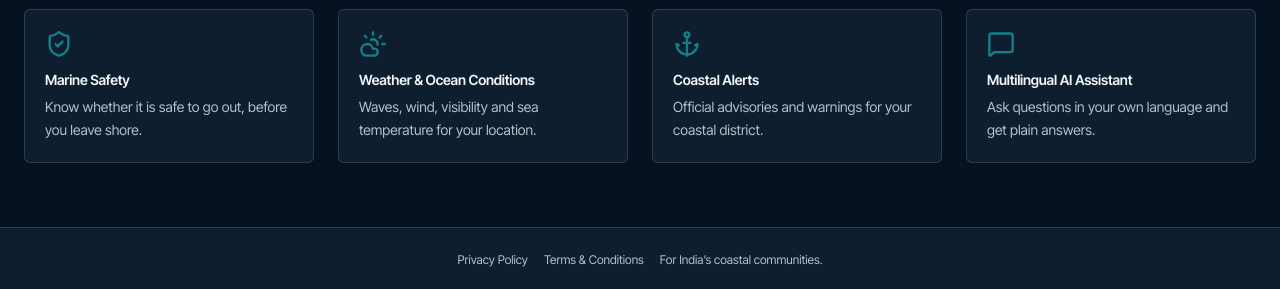
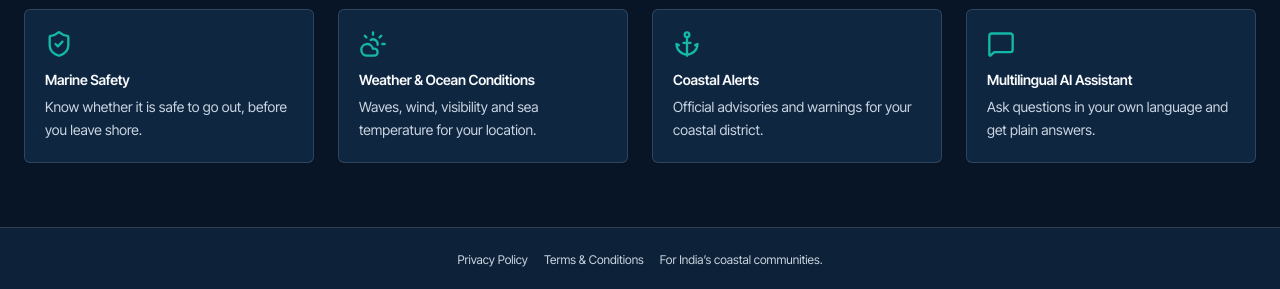
Before and after one commit to Darshilmodi15/Team-OrbitX-SIH-26, a React (Vite) app in the folder frontend/: page / in a window 1280 px wide. Shown: the part 595-884 px from the top of the page. Built offline with nearby package versions, Linux system fonts and the light colour scheme; no server answers.

Commit message:
fix(dark-mode): resolve all text contrast and readability issues across dashboard and dark theme

```diff
--- a/frontend/src/components/ControlBar.tsx
+++ b/frontend/src/components/ControlBar.tsx
@@ -1,5 +1,6 @@
 import React from 'react';
 import { INDIAN_PORTS, REGIONAL_LANGUAGES, TRANSLATIONS } from '../data/maritimeData';
+import { getLocalizedPort } from '../data/localizedGeo';
 import type { Port } from '../data/maritimeData';
 import { Globe, MapPin, ExternalLink, Activity, Cpu, Landmark } from 'lucide-react';
 
@@ -44,11 +45,14 @@ export const ControlBar: React.FC<ControlBarProps> = ({
               aria-label="Select Port Location"
               className="w-full h-9 bg-white text-slate-800 text-xs font-medium rounded-xl pl-9 pr-8 border border-slate-300 hover:border-slate-400 focus:outline-none focus:ring-2 focus:ring-teal-600/20 focus:border-teal-600 shadow-xs cursor-pointer appearance-none transition whitespace-nowrap"
             >
-              {INDIAN_PORTS.map((port) => (
-                <option key={port.id} value={port.id}>
-                  {port.name} ({port.state})
-                </option>
-              ))}
+              {INDIAN_PORTS.map((port) => {
+                const loc = getLocalizedPort(port, currentLang);
+                return (
+                  <option key={port.id} value={port.id}>
+                    {loc.name} ({port.state})
+                  </option>
+                );
+              })}
             </select>
             <span className="absolute right-3 top-1/2 -translate-y-1/2 text-slate-400 pointer-events-none text-[10px]">▼</span>
           </div>
--- a/frontend/src/components/TopHeader.tsx
+++ b/frontend/src/components/TopHeader.tsx
@@ -1,6 +1,7 @@
 import React from 'react';
 import { ShieldCheck, ShieldAlert, AlertTriangle, Bell, MapPin, Globe, Settings, ChevronLeft, Landmark } from 'lucide-react';
 import { INDIAN_PORTS, REGIONAL_LANGUAGES, TRANSLATIONS } from '../data/maritimeData';
+import { getLocalizedPort } from '../data/localizedGeo';
 import type { WeatherMetrics, Port } from '../data/maritimeData';
 
 interface TopHeaderProps {
@@ -121,11 +122,14 @@ export const TopHeader: React.FC<TopHeaderProps> = ({
               aria-label="Select Port"
               className="h-8 bg-white text-slate-700 text-[11px] font-medium rounded-lg pl-7 pr-6 border border-slate-200 hover:border-slate-300 focus:outline-none focus:border-teal-500 cursor-pointer appearance-none transition max-w-[180px]"
             >
-              {INDIAN_PORTS.map((port) => (
-                <option key={port.id} value={port.id}>
-                  {port.name}
-                </option>
-              ))}
+              {INDIAN_PORTS.map((port) => {
+                const loc = getLocalizedPort(port, currentLang);
+                return (
+                  <option key={port.id} value={port.id}>
+                    {loc.name}
+                  </option>
+                );
+              })}
             </select>
           </div>
         )}
--- a/frontend/src/components/orca/AppShell.tsx
+++ b/frontend/src/components/orca/AppShell.tsx
@@ -65,10 +65,10 @@ export function AppShell({ children }: { children: ReactNode }) {
           </div>
         </div>
         {location?.label && (
-          <div className="border-t border-border bg-surface">
+          <div className="border-t border-border bg-surface text-surface-foreground">
             <div className="orca-container flex h-9 items-center justify-between gap-2 text-xs">
-              <span className="truncate text-surface-foreground">{location.label}</span>
-              <Link to="/location" className="shrink-0 font-medium text-secondary underline-offset-2 hover:underline">
+              <span className="truncate font-medium text-foreground">{location.label}</span>
+              <Link to="/location" className="shrink-0 font-semibold text-secondary hover:text-secondary/80 underline-offset-2 hover:underline">
                 {t("loc.change")}
               </Link>
             </div>
--- a/frontend/src/components/orca/SafetyStatus.tsx
+++ b/frontend/src/components/orca/SafetyStatus.tsx
@@ -21,13 +21,13 @@ export function SafetyStatusCard({ level, note }: { level: SafetyLevel; note?: s
 
   return (
     <section className={cn("rounded-md border p-4", cls)} aria-live="polite">
-      <p className="text-xs font-medium uppercase tracking-wide opacity-80">{t("status.title")}</p>
+      <p className="text-xs font-semibold uppercase tracking-wide text-foreground/90">{t("status.title")}</p>
       <div className="mt-2 flex items-start gap-3">
         <Icon className="mt-0.5 size-7 shrink-0" aria-hidden />
         <div className="min-w-0">
-          <h2 className="text-xl font-semibold leading-tight">{t(label)}</h2>
-          <p className="mt-1 text-sm text-foreground/80">{t(desc)}</p>
-          {note && <p className="mt-1 text-xs text-foreground/70">{note}</p>}
+          <h2 className="text-xl font-bold leading-tight text-foreground">{t(label)}</h2>
+          <p className="mt-1 text-sm font-medium text-foreground/90">{t(desc)}</p>
+          {note && <p className="mt-1 text-xs text-foreground/80">{note}</p>}
         </div>
       </div>
     </section>
--- a/frontend/src/index.css
+++ b/frontend/src/index.css
@@ -5,7 +5,7 @@
 
 /*
  * ORCA Marine AI design system.
- * Maritime, operational, restrained. All colors are oklch tokens.
+ * Maritime, operational, accessible high-contrast tokens.
  */
 
 @theme inline {
@@ -56,87 +56,90 @@
   color-scheme: light;
   --radius: 0.375rem;
 
-  --background: oklch(0.984 0.004 240);
-  --foreground: oklch(0.21 0.045 250);
+  --background: #F8FAFC;
+  --foreground: #0F172A;
 
-  --surface: oklch(0.96 0.008 235);
-  --surface-foreground: oklch(0.21 0.045 250);
+  --surface: #F1F5F9;
+  --surface-foreground: #0F172A;
 
-  --card: oklch(1 0 0);
-  --card-foreground: oklch(0.21 0.045 250);
-  --popover: oklch(1 0 0);
-  --popover-foreground: oklch(0.21 0.045 250);
+  --card: #FFFFFF;
+  --card-foreground: #0F172A;
+  --popover: #FFFFFF;
+  --popover-foreground: #0F172A;
 
   /* Deep navy */
-  --primary: oklch(0.32 0.075 252);
-  --primary-foreground: oklch(0.985 0.005 240);
+  --primary: #0F3254;
+  --primary-foreground: #F8FAFC;
 
   /* Marine teal */
-  --secondary: oklch(0.55 0.085 205);
-  --secondary-foreground: oklch(0.99 0.005 220);
+  --secondary: #0D9488;
+  --secondary-foreground: #FFFFFF;
 
-  --muted: oklch(0.955 0.008 235);
-  --muted-foreground: oklch(0.48 0.03 250);
+  --muted: #F1F5F9;
+  --muted-foreground: #64748B;
 
   /* Safety cyan */
-  --accent: oklch(0.72 0.11 210);
-  --accent-foreground: oklch(0.2 0.05 250);
+  --accent: #0284C7;
+  --accent-foreground: #FFFFFF;
 
-  --destructive: oklch(0.53 0.2 27);
-  --destructive-foreground: oklch(0.98 0.005 240);
+  --destructive: #EF4444;
+  --destructive-foreground: #FFFFFF;
 
-  --border: oklch(0.9 0.012 240);
-  --input: oklch(0.9 0.012 240);
-  --ring: oklch(0.55 0.085 205);
+  --border: #E2E8F0;
+  --input: #E2E8F0;
+  --ring: #0D9488;
 
-  --safe: oklch(0.53 0.13 152);
-  --safe-foreground: oklch(0.99 0.005 150);
-  --safe-surface: oklch(0.95 0.04 152);
+  --safe: #16A34A;
+  --safe-foreground: #FFFFFF;
+  --safe-surface: #DCFCE7;
 
-  --caution: oklch(0.68 0.15 72);
-  --caution-foreground: oklch(0.2 0.05 60);
-  --caution-surface: oklch(0.96 0.05 82);
+  --caution: #D97706;
+  --caution-foreground: #FFFFFF;
+  --caution-surface: #FEF3C7;
 
-  --danger: oklch(0.53 0.2 27);
-  --danger-foreground: oklch(0.99 0.005 20);
-  --danger-surface: oklch(0.95 0.04 27);
+  --danger: #DC2626;
+  --danger-foreground: #FFFFFF;
+  --danger-surface: #FEE2E2;
 
-  --chart-1: oklch(0.32 0.075 252);
-  --chart-2: oklch(0.55 0.085 205);
-  --chart-3: oklch(0.72 0.11 210);
-  --chart-4: oklch(0.68 0.15 72);
-  --chart-5: oklch(0.53 0.13 152);
+  --chart-1: #0F3254;
+  --chart-2: #0D9488;
+  --chart-3: #0284C7;
+  --chart-4: #D97706;
+  --chart-5: #16A34A;
 }
 
 .dark {
   color-scheme: dark;
-  --background: oklch(0.18 0.035 252);
-  --foreground: oklch(0.97 0.005 240);
-  --surface: oklch(0.23 0.04 252);
-  --surface-foreground: oklch(0.97 0.005 240);
-  --card: oklch(0.23 0.04 252);
-  --card-foreground: oklch(0.97 0.005 240);
-  --popover: oklch(0.23 0.04 252);
-  --popover-foreground: oklch(0.97 0.005 240);
-  --primary: oklch(0.72 0.11 210);
-  --primary-foreground: oklch(0.18 0.035 252);
-  --secondary: oklch(0.55 0.09 205);
-  --secondary-foreground: oklch(0.99 0.005 220);
-  --muted: oklch(0.28 0.04 252);
-  --muted-foreground: oklch(0.80 0.02 240);
-  --accent: oklch(0.65 0.1 210);
-  --accent-foreground: oklch(0.99 0.005 220);
-  --destructive: oklch(0.62 0.19 27);
-  --destructive-foreground: oklch(0.99 0.005 20);
-  --border: oklch(1 0 0 / 14%);
-  --input: oklch(1 0 0 / 18%);
-  --ring: oklch(0.65 0.1 210);
-  --safe: oklch(0.62 0.14 152);
-  --safe-surface: oklch(0.32 0.06 152);
-  --caution: oklch(0.74 0.15 75);
-  --caution-surface: oklch(0.34 0.07 75);
-  --danger: oklch(0.62 0.19 27);
-  --danger-surface: oklch(0.32 0.08 27);
+  --background: #071526;
+  --foreground: #F8FAFC;
+  --surface: #0D2238;
+  --surface-foreground: #F8FAFC;
+  --card: #0E2640;
+  --card-foreground: #F8FAFC;
+  --popover: #0E2640;
+  --popover-foreground: #F8FAFC;
+  --primary: #38BDF8;
+  --primary-foreground: #071526;
+  --secondary: #14B8A6;
+  --secondary-foreground: #041B2D;
+  --muted: #163657;
+  --muted-foreground: #CBD5E1;
+  --accent: #38BDF8;
+  --accent-foreground: #071526;
+  --destructive: #F87171;
+  --destructive-foreground: #071526;
+  --border: rgba(255, 255, 255, 0.14);
+  --input: rgba(255, 255, 255, 0.18);
+  --ring: #38BDF8;
+  --safe: #4ADE80;
+  --safe-foreground: #052E16;
+  --safe-surface: rgba(34, 197, 94, 0.16);
+  --caution: #FBBF24;
+  --caution-foreground: #451A03;
+  --caution-surface: rgba(245, 158, 11, 0.16);
+  --danger: #F87171;
+  --danger-foreground: #450A0A;
+  --danger-surface: rgba(239, 68, 68, 0.16);
 }
 
 @layer base {
@@ -180,8 +183,30 @@
   input::placeholder,
   textarea::placeholder {
     color: var(--color-muted-foreground);
-    opacity: 0.8;
+    opacity: 0.85;
   }
+}
+
+/* Explicit Dark Mode High-Contrast Rules */
+.dark h1,
+.dark h2,
+.dark h3,
+.dark h4,
+.dark h5,
+.dark h6 {
+  color: #F8FAFC !important;
+}
+
+.dark .text-muted-foreground {
+  color: #CBD5E1 !important;
+}
+
+.dark dl dt {
+  color: #F8FAFC !important;
+}
+
+.dark dl dd {
+  color: #CBD5E1 !important;
 }
 
 @utility orca-container {
```
Also changed, not shown: frontend/src/components/LocationPermissionModal.tsx (+13 -4 lines), frontend/src/components/LocationSelectorModal.tsx (+18 -6 lines), frontend/src/components/MarineMap.tsx (+105 -20 lines), frontend/src/components/orca/CoastMap.tsx (+24 -1 lines), frontend/src/pages/DashboardPage.tsx (+7 -7 lines).
